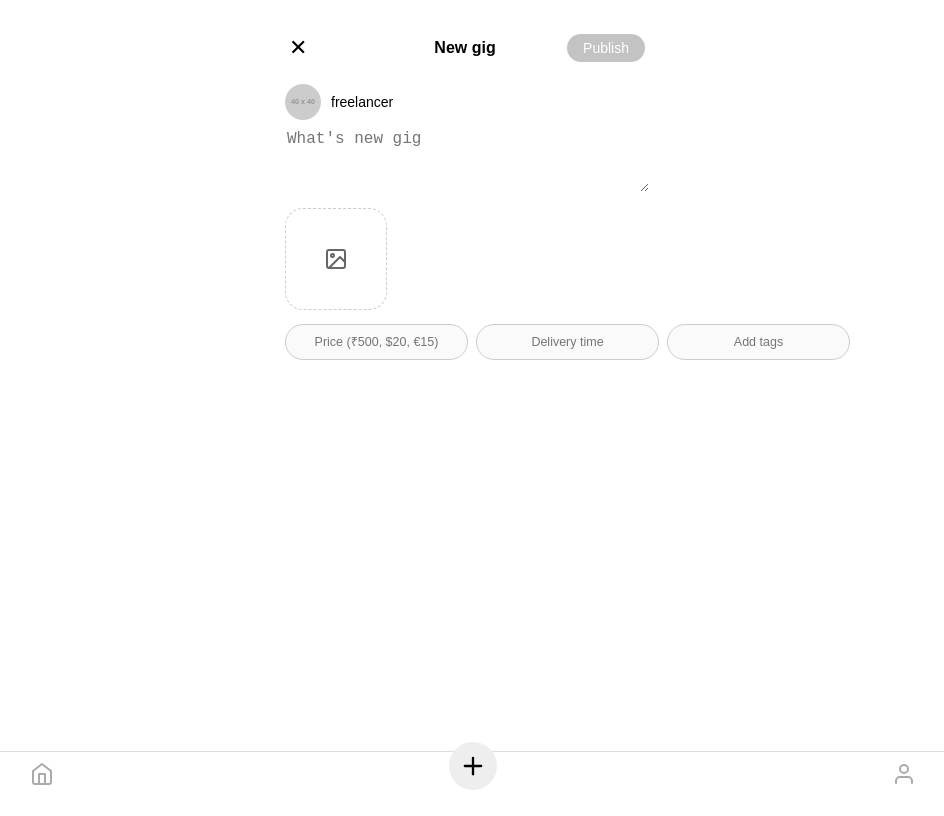
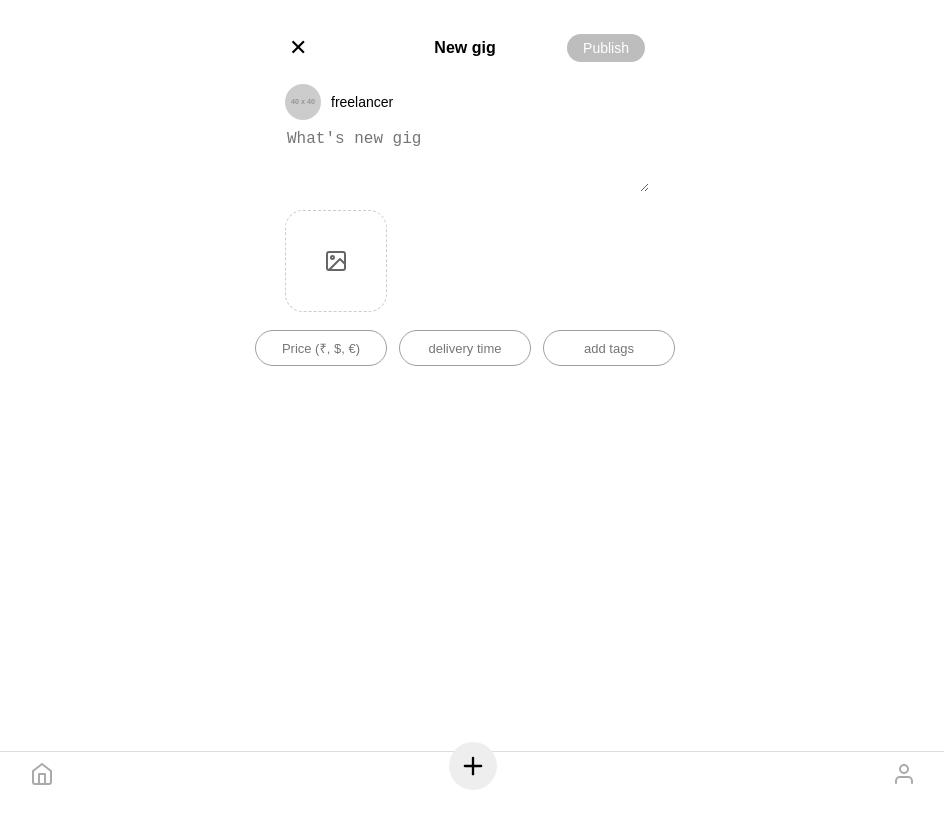
Before and after one commit to QuantizedDeveloper/LinkX, a React (Create React App) app: page /#/upload in a window 1280 px wide. Shown: the whole page, without its empty margins (175-1119 px from the left). Built offline with nearby package versions, Linux system fonts and the light colour scheme.

Commit message:
Fix Upload header alignment

```diff
--- a/src/pages/Upload.jsx
+++ b/src/pages/Upload.jsx
@@ -12,7 +12,7 @@ export default function Upload() {
   const [tags, setTags] = useState([]);
   const [images, setImages] = useState([]);
 
-  /* ---------- TAG LOGIC ---------- */
+  /* ---------- TAG LOGIC (UNCHANGED) ---------- */
 
   const tryAddTag = (value) => {
     const tag = value.trim().toLowerCase();
@@ -37,17 +37,14 @@ export default function Upload() {
     setTags(tags.filter((_, i) => i !== index));
   };
 
-  /* ---------- IMAGE LOGIC ---------- */
+  /* ---------- IMAGE LOGIC (UNCHANGED) ---------- */
 
   const handleImage = (file) => {
     if (!file || images.length >= 2) return;
 
     setImages((prev) => [
       ...prev,
-      {
-        file,
-        preview: URL.createObjectURL(file),
-      },
+      { file, preview: URL.createObjectURL(file) },
     ]);
   };
 
@@ -55,7 +52,7 @@ export default function Upload() {
     setImages(images.filter((_, i) => i !== index));
   };
 
-  /* ---------- VALIDATION ---------- */
+  /* ---------- VALIDATION (UNCHANGED MEANING) ---------- */
 
   const canPublish =
     title.trim() &&
@@ -79,7 +76,7 @@ export default function Upload() {
           disabled={!canPublish}
           style={{
             ...styles.publish,
-            opacity: canPublish ? 1 : 0.5,
+            background: canPublish ? "#000" : "#bdbdbd",
             cursor: canPublish ? "pointer" : "not-allowed",
           }}
         >
@@ -132,24 +129,24 @@ export default function Upload() {
         )}
       </div>
 
-      {/* Inputs */}
+      {/* Inputs (SHORT PILLS) */}
       <div style={styles.row}>
         <input
-          placeholder="Price (₹500, $20, €15)"
+          placeholder="Price (₹, $, €)"
           value={price}
           onChange={(e) => setPrice(e.target.value)}
           style={styles.input}
         />
 
         <input
-          placeholder="Delivery time"
+          placeholder="delivery time"
           value={delivery}
           onChange={(e) => setDelivery(e.target.value)}
           style={styles.input}
         />
 
         <input
-          placeholder="Add tags"
+          placeholder="add tags"
           value={tagInput}
           onChange={(e) => setTagInput(e.target.value)}
           onKeyDown={handleTagKeyDown}
@@ -217,7 +214,6 @@ const styles = {
   },
 
   publish: {
-    background: "#888",
     color: "white",
     border: "none",
     padding: "6px 16px",
@@ -249,13 +245,13 @@ const styles = {
     border: "none",
     outline: "none",
     fontSize: 16,
-    marginBottom: 12,
+    marginBottom: 14,
   },
 
   imageRow: {
     display: "flex",
-    gap: 10,
-    marginBottom: 14,
+    gap: 12,
+    marginBottom: 18,
   },
 
   imagePreview: {
@@ -298,22 +294,22 @@ const styles = {
 
   row: {
     display: "flex",
-    gap: 8,
-    marginBottom: 10,
+    gap: 12,
+    justifyContent: "center",
+    marginBottom: 14,
   },
 
-
   input: {
-    flex: 1,
+    width: 110,
     height: 34,
     padding: "0 10px",
     borderRadius: 999,
-    border: "1px solid #ccc",
-    fontSize: 12.5,
+    border: "1px solid #9e9e9e",
+    outline: "none",
+    fontSize: 13,
     textAlign: "center",
-    background: "#fafafa",
+    background: "white",
   },
-
 
   tagsContainer: {
     display: "flex",
```
